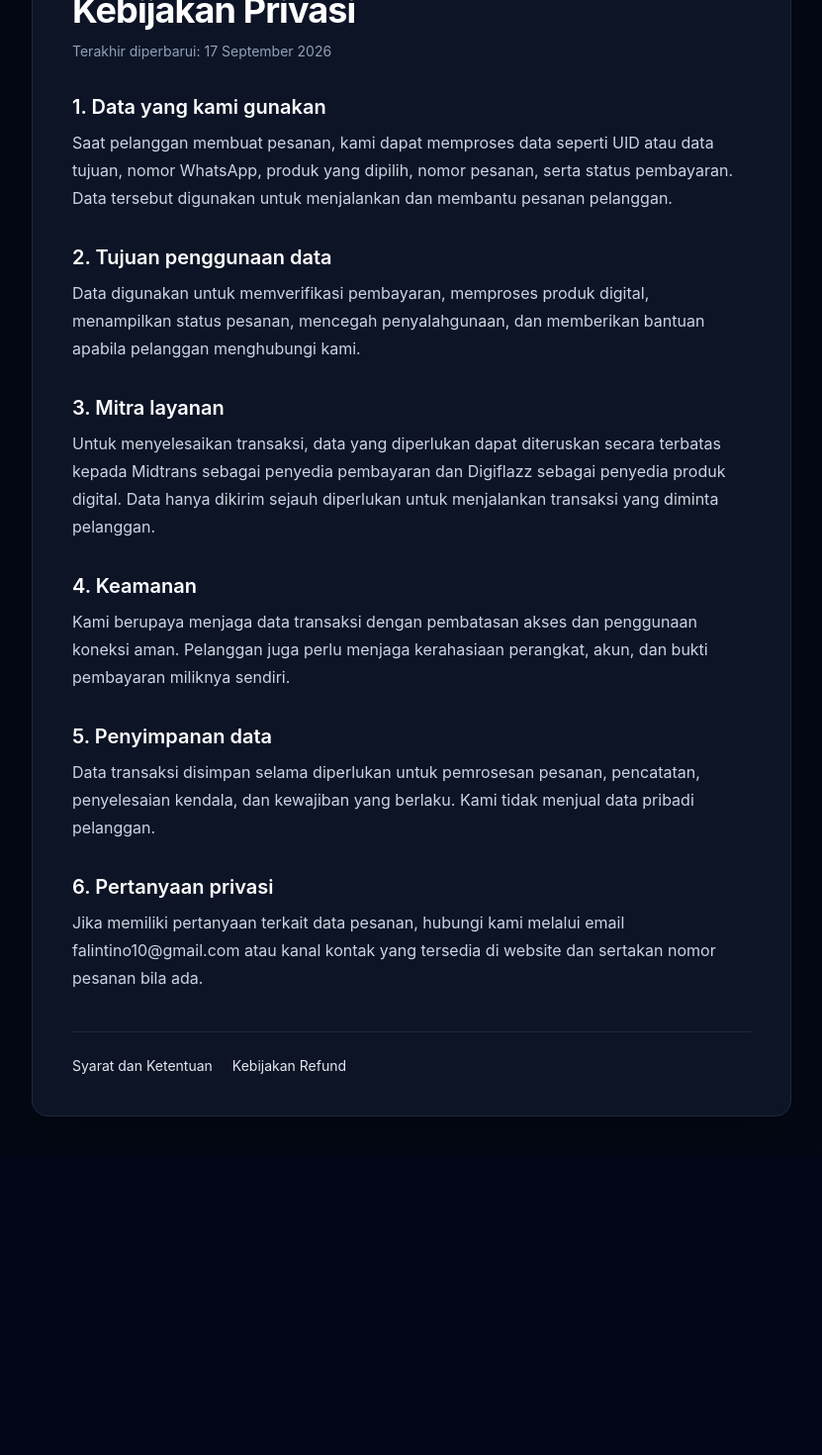
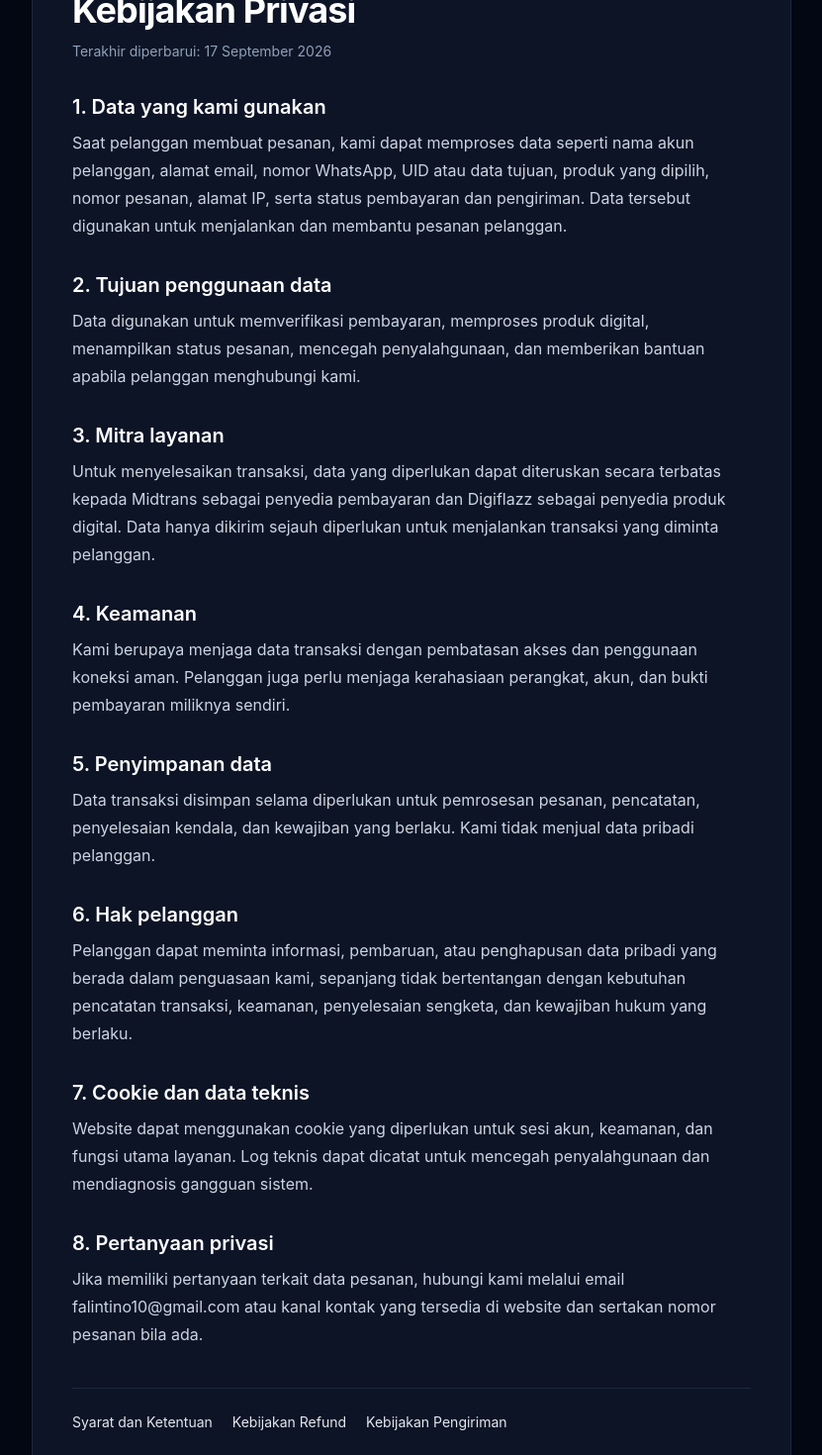
Before and after one commit to falintino/7-april-store, a Next.js app: page /kebijakan-privasi in a window 1280 px wide. Shown: the part 220-1690 px from the top of the page at 99% size, without its empty margins (224-1055 px from the left). Before the commit the page ends 1388 px from the top, so only its background shows below. Built offline with nearby package versions, Linux system fonts and the light colour scheme; no server answers.

Commit message:
Complete Midtrans merchant compliance

```diff
--- a/app/kebijakan-privasi/page.tsx
+++ b/app/kebijakan-privasi/page.tsx
@@ -31,8 +31,9 @@ export default function KebijakanPrivasiPage() {
             </h2>
             <p className="mt-2">
               Saat pelanggan membuat pesanan, kami dapat memproses data seperti
-              UID atau data tujuan, nomor WhatsApp, produk yang dipilih, nomor
-              pesanan, serta status pembayaran. Data tersebut digunakan untuk
+              nama akun pelanggan, alamat email, nomor WhatsApp, UID atau data
+              tujuan, produk yang dipilih, nomor pesanan, alamat IP, serta
+              status pembayaran dan pengiriman. Data tersebut digunakan untuk
               menjalankan dan membantu pesanan pelanggan.
             </p>
           </section>
@@ -43,8 +44,8 @@ export default function KebijakanPrivasiPage() {
             </h2>
             <p className="mt-2">
               Data digunakan untuk memverifikasi pembayaran, memproses produk
-              digital, menampilkan status pesanan, mencegah penyalahgunaan,
-              dan memberikan bantuan apabila pelanggan menghubungi kami.
+              digital, menampilkan status pesanan, mencegah penyalahgunaan, dan
+              memberikan bantuan apabila pelanggan menghubungi kami.
             </p>
           </section>
 
@@ -65,9 +66,8 @@ export default function KebijakanPrivasiPage() {
             <h2 className="text-xl font-semibold text-white">4. Keamanan</h2>
             <p className="mt-2">
               Kami berupaya menjaga data transaksi dengan pembatasan akses dan
-              penggunaan koneksi aman. Pelanggan juga perlu menjaga
-              kerahasiaan perangkat, akun, dan bukti pembayaran miliknya
-              sendiri.
+              penggunaan koneksi aman. Pelanggan juga perlu menjaga kerahasiaan
+              perangkat, akun, dan bukti pembayaran miliknya sendiri.
             </p>
           </section>
 
@@ -84,7 +84,30 @@ export default function KebijakanPrivasiPage() {
 
           <section>
             <h2 className="text-xl font-semibold text-white">
-              6. Pertanyaan privasi
+              6. Hak pelanggan
+            </h2>
+            <p className="mt-2">
+              Pelanggan dapat meminta informasi, pembaruan, atau penghapusan
+              data pribadi yang berada dalam penguasaan kami, sepanjang tidak
+              bertentangan dengan kebutuhan pencatatan transaksi, keamanan,
+              penyelesaian sengketa, dan kewajiban hukum yang berlaku.
+            </p>
+          </section>
+
+          <section>
+            <h2 className="text-xl font-semibold text-white">
+              7. Cookie dan data teknis
+            </h2>
+            <p className="mt-2">
+              Website dapat menggunakan cookie yang diperlukan untuk sesi akun,
+              keamanan, dan fungsi utama layanan. Log teknis dapat dicatat untuk
+              mencegah penyalahgunaan dan mendiagnosis gangguan sistem.
+            </p>
+          </section>
+
+          <section>
+            <h2 className="text-xl font-semibold text-white">
+              8. Pertanyaan privasi
             </h2>
             <p className="mt-2">
               Jika memiliki pertanyaan terkait data pesanan, hubungi kami
@@ -108,6 +131,13 @@ export default function KebijakanPrivasiPage() {
           >
             Kebijakan Refund
           </Link>
+
+          <Link
+            href="/kebijakan-pengiriman"
+            className="text-blue-400 hover:text-blue-300"
+          >
+            Kebijakan Pengiriman
+          </Link>
         </nav>
       </article>
     </main>
```
